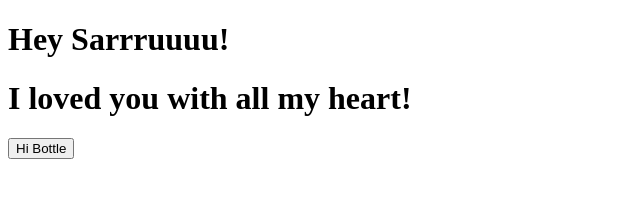
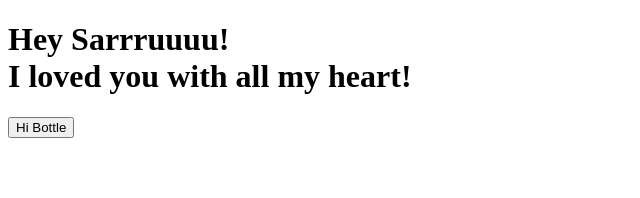
Before and after one commit to ANSHUKR123/saru_bd, a plain HTML site: page index.html in a window 1280 px wide. Shown: the whole page, without its empty margins (0-640 px from the left). Drawn offline with Linux system fonts and the light colour scheme.

Commit message:
Update index.html

```diff
--- a/index.html
+++ b/index.html
@@ -8,9 +8,9 @@
 <body>
     <div name="outer">
         <div name="question1">
-            <h1>Hey Sarrruuuu!
+            <h1>Hey Sarrruuuu! <br>
 
-<h1> I loved you with all my heart! </h1>
+ I loved you with all my heart! </h1>
         </div>
         <div >
 
```
